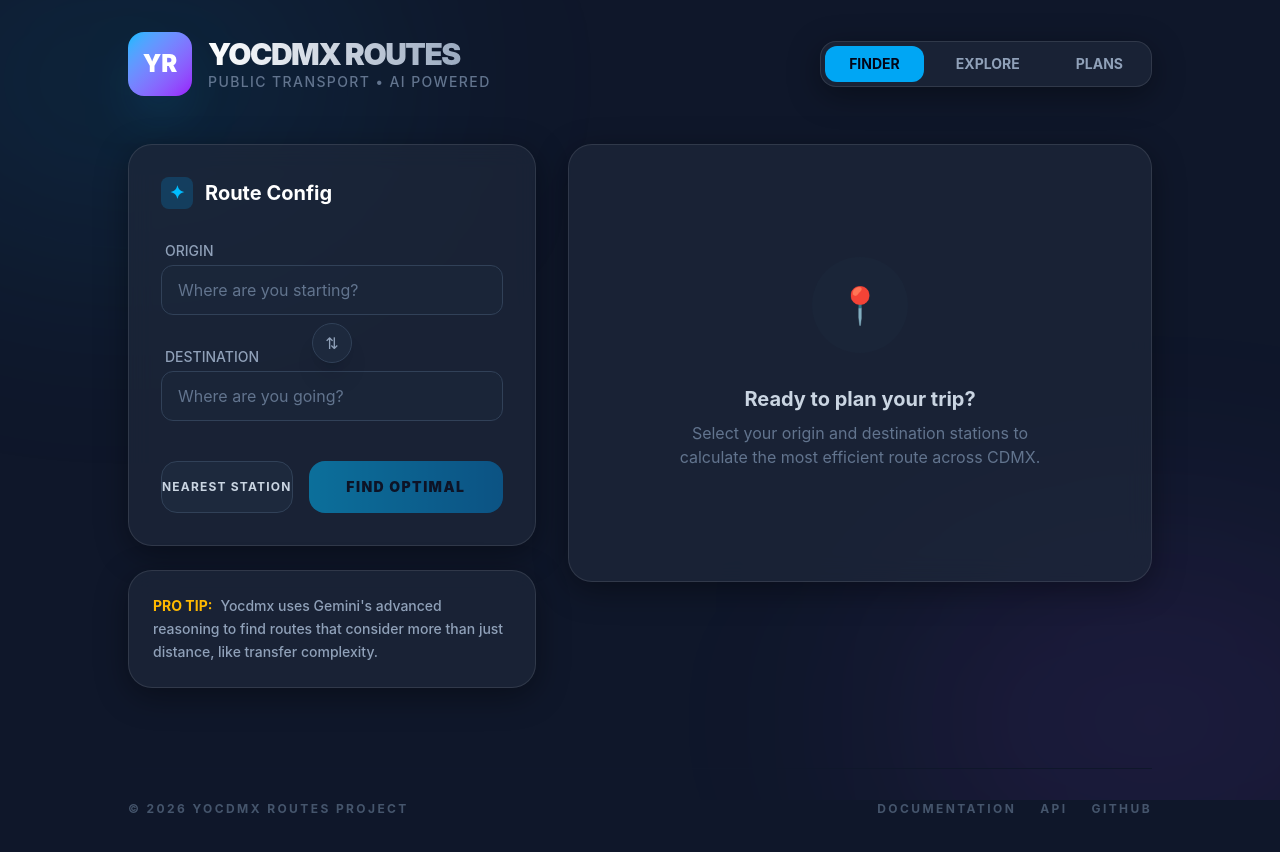
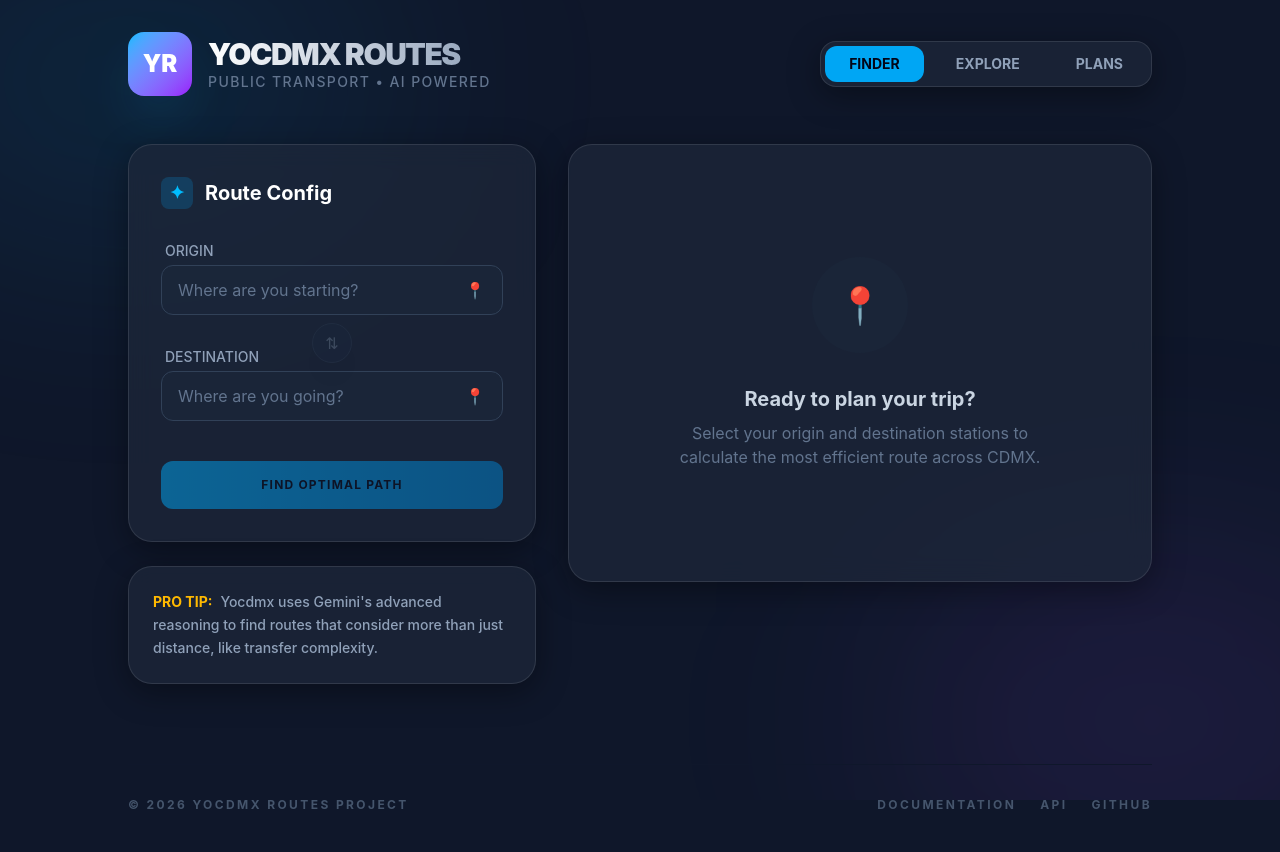
Before and after one commit to ljcamargo/gstar_routes, a Next.js app: page / in a window 1280 px wide. Shown: the top 852 px of the page. Built offline with nearby package versions, Linux system fonts and the light colour scheme.

Commit message:
working gemini 3 impl

```diff
--- a/package.json
+++ b/package.json
@@ -9,6 +9,7 @@
     "lint": "eslint"
   },
   "dependencies": {
+    "@google/genai": "^1.40.0",
     "next": "16.1.6",
     "react": "19.2.3",
     "react-dom": "19.2.3"
--- a/src/app/api/route/route.js
+++ b/src/app/api/route/route.js
@@ -17,9 +17,7 @@ export async function POST(request) {
         let result;
         if (useLLM) {
             // LLM implementation
-            // We filter edges to not overwhelm the prompt
-            // For MVP we might just take a subset or rely on Gemini's capacity
-            const filteredEdges = edges.slice(0, 500); // placeholder for filtering logic
+            const filteredEdges = edges.slice(0, 500);
             result = await findRouteWithGemini(originId, destinationId, filteredEdges);
         } else {
             // Classical implementation
--- /dev/null
+++ b/src/app/api/stations/nearest/route.js
@@ -0,0 +1,14 @@
+import { getNearestStation } from '@/lib/data';
+
+export async function GET(request) {
+    const { searchParams } = new URL(request.url);
+    const lat = parseFloat(searchParams.get('lat'));
+    const lon = parseFloat(searchParams.get('lon'));
+
+    if (isNaN(lat) || isNaN(lon)) {
+        return Response.json({ error: "Invalid coordinates" }, { status: 400 });
+    }
+
+    const nearest = getNearestStation(lat, lon);
+    return Response.json(nearest);
+}
--- a/src/app/page.js
+++ b/src/app/page.js
@@ -43,11 +43,27 @@ export default function Home() {
 
   const findNearest = () => {
     if (navigator.geolocation) {
-      navigator.geolocation.getCurrentPosition((position) => {
-        // Logic to find nearest station using position.coords.latitude/longitude
-        // For MVP, we'll just show a message.
-        alert(`Nearest station logic would use: ${position.coords.latitude}, ${position.coords.longitude}`);
-      });
+      setLoading(true);
+      navigator.geolocation.getCurrentPosition(
+        async (position) => {
+          try {
+            const { latitude, longitude } = position.coords;
+            const response = await fetch(`/api/stations/nearest?lat=${latitude}&lon=${longitude}`);
+            const station = await response.json();
+            if (station && !station.error) {
+              setOrigin(station);
+            }
+          } catch (e) {
+            console.error("Nearest station error", e);
+          } finally {
+            setLoading(false);
+          }
+        },
+        (error) => {
+          console.error("Geolocation error", error);
+          setLoading(false);
+        }
+      );
     }
   };
 
@@ -92,34 +108,41 @@ export default function Home() {
               <StationSearch
                 label="ORIGIN"
                 placeholder="Where are you starting?"
+                station={origin}
                 onSelect={setOrigin}
+                allowGeo={true}
               />
 
               <div className="flex justify-center -my-4 relative z-10">
-                <button className="w-10 h-10 bg-slate-800 border border-slate-700 rounded-full flex items-center justify-center text-slate-400 hover:text-sky-400 hover:border-sky-500/50 smooth-transition shadow-xl">
-                  ⇅
+                <button
+                  onClick={() => {
+                    const tmp = origin;
+                    setOrigin(destination);
+                    setDestination(tmp);
+                  }}
+                  disabled={!origin && !destination}
+                  title="Swap Origin and Destination"
+                  className="w-10 h-10 bg-slate-800 border border-slate-700 rounded-full flex items-center justify-center text-slate-400 hover:text-sky-400 hover:border-sky-500/50 smooth-transition shadow-xl active:rotate-180 disabled:opacity-30 disabled:cursor-not-allowed group"
+                >
+                  <span className="group-hover:scale-110 smooth-transition">⇅</span>
                 </button>
               </div>
 
               <StationSearch
                 label="DESTINATION"
                 placeholder="Where are you going?"
+                station={destination}
                 onSelect={setDestination}
+                allowGeo={true}
               />
 
-              <div className="flex space-x-4 pt-4">
-                <button
-                  onClick={findNearest}
-                  className="flex-1 bg-slate-800 text-slate-300 font-bold py-4 rounded-2xl border border-slate-700 hover:bg-slate-700 hover:text-white smooth-transition active:scale-95 text-xs tracking-widest"
-                >
-                  NEAREST STATION
-                </button>
+              <div className="pt-4">
                 <button
                   disabled={!origin || !destination || loading}
                   onClick={findRoute}
-                  className="flex-[1.5] bg-gradient-to-r from-sky-400 to-sky-600 text-slate-950 font-black py-4 rounded-2xl shadow-lg shadow-sky-500/20 hover:shadow-sky-500/40 smooth-transition active:scale-95 disabled:opacity-50 disabled:scale-100 disabled:shadow-none tracking-widest text-sm"
+                  className="w-full bg-gradient-to-r from-sky-500 to-sky-600 text-slate-950 font-bold py-4 px-2 rounded-xl shadow-lg shadow-sky-500/10 hover:shadow-sky-500/20 smooth-transition active:scale-95 disabled:opacity-50 disabled:scale-100 disabled:shadow-none tracking-widest text-xs whitespace-nowrap overflow-hidden text-ellipsis uppercase"
                 >
-                  {loading ? 'THINKING...' : 'FIND OPTIMAL'}
+                  {loading ? 'CALCULATING OPTIMAL PATH...' : 'Find Optimal Path'}
                 </button>
               </div>
             </div>
--- a/src/components/StationSearch.jsx
+++ b/src/components/StationSearch.jsx
@@ -1,12 +1,21 @@
 "use client";
 
-import { useState, useEffect, useCallback } from 'react';
+import { useState, useEffect } from 'react';
 
-export default function StationSearch({ label, onSelect, placeholder }) {
+export default function StationSearch({ label, onSelect, placeholder, station, allowGeo }) {
     const [query, setQuery] = useState('');
     const [results, setResults] = useState([]);
     const [isOpen, setIsOpen] = useState(false);
     const [loading, setLoading] = useState(false);
+    const [locating, setLocating] = useState(false);
+
+    useEffect(() => {
+        if (station) {
+            setQuery(station.name || '');
+        } else {
+            setQuery('');
+        }
+    }, [station]);
 
     useEffect(() => {
         if (query.length < 2) {
@@ -19,7 +28,7 @@ export default function StationSearch({ label, onSelect, placeholder }) {
             try {
                 const response = await fetch(`/api/stations?q=${encodeURIComponent(query)}`);
                 const data = await response.json();
-                setResults(data.slice(0, 8)); // Limit to 8 results for UI
+                setResults(data.slice(0, 8));
             } catch (e) {
                 console.error("Search error", e);
             } finally {
@@ -36,9 +45,36 @@ export default function StationSearch({ label, onSelect, placeholder }) {
         onSelect(station);
     };
 
+    const handleLocate = () => {
+        if (navigator.geolocation) {
+            setLocating(true);
+            navigator.geolocation.getCurrentPosition(
+                async (position) => {
+                    try {
+                        const { latitude, longitude } = position.coords;
+                        const response = await fetch(`/api/stations/nearest?lat=${latitude}&lon=${longitude}`);
+                        const nearestStation = await response.json();
+                        if (nearestStation && !nearestStation.error) {
+                            handleSelect(nearestStation);
+                        }
+                    } catch (e) {
+                        console.error("Locate error", e);
+                    } finally {
+                        setLocating(false);
+                    }
+                },
+                (error) => {
+                    console.error("Geolocation error", error);
+                    setLocating(false);
+                }
+            );
+        }
+    };
+
     return (
         <div className="relative w-full">
             <label className="block text-sm font-medium text-slate-400 mb-1 ml-1">{label}</label>
+            <div className="relative">
                 <input
                     type="text"
                     value={query}
@@ -47,9 +83,22 @@ export default function StationSearch({ label, onSelect, placeholder }) {
                         setIsOpen(true);
                     }}
                     onFocus={() => setIsOpen(true)}
+                    // Timeout to allow the click event on results to fire before closing
+                    onBlur={() => setTimeout(() => setIsOpen(false), 200)}
                     placeholder={placeholder}
-                className="w-full bg-slate-800/50 border border-slate-700 rounded-xl px-4 py-3 text-slate-100 placeholder-slate-500 focus:outline-none focus:ring-2 focus:ring-sky-500/50 focus:border-sky-500 smooth-transition"
+                    className="w-full bg-slate-800/50 border border-slate-700 rounded-xl px-4 py-3 pr-12 text-slate-100 placeholder-slate-500 focus:outline-none focus:ring-2 focus:ring-sky-500/50 focus:border-sky-500 smooth-transition"
                 />
+                {allowGeo && (
+                    <button
+                        type="button"
+                        onClick={handleLocate}
+                        className={`absolute right-3 top-1/2 -translate-y-1/2 w-8 h-8 rounded-lg flex items-center justify-center text-slate-500 hover:text-sky-400 hover:bg-sky-400/10 smooth-transition ${locating ? 'animate-pulse text-sky-400' : ''}`}
+                        title="Detect nearest station"
+                    >
+                        {locating ? '⌛' : '📍'}
+                    </button>
+                )}
+            </div>
 
             {isOpen && (query.length >= 2 || loading) && (
                 <div className="absolute z-10 w-full mt-2 glass rounded-xl overflow-hidden shadow-2xl animate-in fade-in slide-in-from-top-2 duration-200">
@@ -59,12 +108,15 @@ export default function StationSearch({ label, onSelect, placeholder }) {
                         results.map((station) => (
                             <button
                                 key={station.id}
+                                type="button"
                                 onClick={() => handleSelect(station)}
                                 className="w-full px-4 py-3 text-left hover:bg-sky-500/10 hover:text-sky-400 border-b border-slate-700/50 last:border-0 smooth-transition flex items-center justify-between"
                             >
                                 <div>
                                     <div className="font-medium">{station.name}</div>
-                                    <div className="text-xs text-slate-500">{station.system_id.toUpperCase()} • Line {station.line_id.split('_').pop()}</div>
+                                    <div className="text-xs text-slate-500 uppercase tracking-widest">
+                                        {station.system_id} • LINE {station.line_id.split('_').pop()}
+                                    </div>
                                 </div>
                                 <div className="w-2 h-2 rounded-full bg-slate-600"></div>
                             </button>
--- a/src/lib/data.js
+++ b/src/lib/data.js
@@ -33,3 +33,31 @@ export const getRelevantEdges = (originId, destinationId, maxDistance = 5000) =>
         return true;
     });
 };
+
+export const getNearestStation = (lat, lon) => {
+    let nearest = null;
+    let minDistance = Infinity;
+
+    const toRad = (value) => (value * Math.PI) / 180;
+
+    stations.forEach(station => {
+        const R = 6371e3; // Earth radius in meters
+        const φ1 = toRad(lat);
+        const φ2 = toRad(station.lat);
+        const Δφ = toRad(station.lat - lat);
+        const Δλ = toRad(station.lon - lon);
+
+        const a = Math.sin(Δφ / 2) * Math.sin(Δφ / 2) +
+            Math.cos(φ1) * Math.cos(φ2) *
+            Math.sin(Δλ / 2) * Math.sin(Δλ / 2);
+        const c = 2 * Math.atan2(Math.sqrt(a), Math.sqrt(1 - a));
+        const dist = R * c;
+
+        if (dist < minDistance) {
+            minDistance = dist;
+            nearest = station;
+        }
+    });
+
+    return nearest;
+};
```
Also changed, not shown: src/components/RouteDisplay.jsx (+22 -12 lines), src/lib/gemini.js, 1 other file (tests, documents, lock files or other folders). Lines whose indentation alone changed are shown as unchanged.
